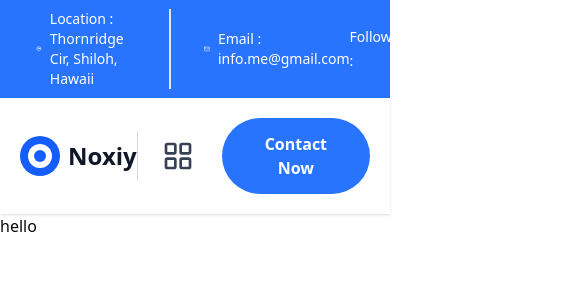
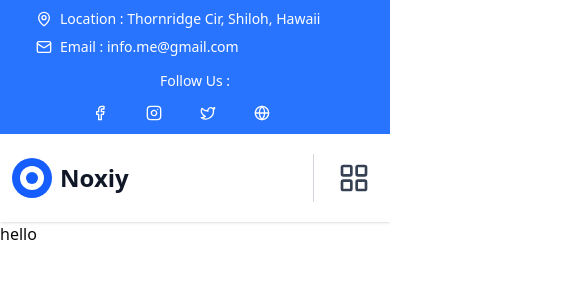
Before and after one commit to inferoinfotech/GP_Finance, a Next.js app: page / in a window 390 px wide. Shown: the top 300 px of the page, 585 px wide, since content can reach past the window. Built offline with nearby package versions, Linux system fonts and the light colour scheme.

Commit message:
Refactor Header and TopHeader components for improved layout and responsiveness

```diff
--- a/src/components/layout/Header.jsx
+++ b/src/components/layout/Header.jsx
@@ -19,7 +19,7 @@ export default function Header() {
     <>
       {/* Header */}
       <header className="bg-white shadow-sm">
-        <div className="mx-auto max-w-container px-5">
+        <div className="w-full max-w-container 2xl:px-8 xl:px-6 lg:px-5 md:px-4 sm:px-4 px-3 mx-auto">
           <div className="flex items-center justify-between py-5">
             {/* Logo */}
             <div className="flex items-center gap-2">
@@ -55,7 +55,7 @@ export default function Header() {
               </button>
 
               {/* Contact Button */}
-              <button className="bg-[#2974FF] text-white px-8 py-3.5 rounded-full font-semibold transition-colors hover:bg-blue-700">
+              <button className="bg-[#2974FF] hidden xl:block text-white px-8 py-3.5 rounded-full font-semibold transition-colors hover:bg-blue-700">
                 Contact Now
               </button>
             </div>
--- a/src/components/layout/TopHeader.jsx
+++ b/src/components/layout/TopHeader.jsx
@@ -1,32 +1,30 @@
 'use client';
 
-import React from 'react'
-import { MapPin, Mail, Facebook, Instagram, Twitter, Globe } from "lucide-react"
+import React from 'react';
+import { MapPin, Mail, Facebook, Instagram, Twitter, Globe } from "lucide-react";
 
 const TopHeader = () => {
   return (
     <section>
-            <div className="bg-[#2974FF] text-white py-[9px] px-[20px]">
-                <div className="max-w-container mx-auto  px-4">
-                    <div className="flex items-center justify-between text-sm">
-                        {/* Location */}
-                        <div className="flex items-center gap-2 ">
+      <div className="bg-[#2974FF] text-white py-[9px] px-5">
+        <div className="max-w-container mx-auto px-4">
+          <div className="flex flex-col md:flex-row md:items-center md:justify-between text-sm gap-y-3">
+
+            {/* Location & Email */}
+            <div className="flex flex-wrap items-center gap-2 text-[14px] font-medium">
+              <div className="flex items-center gap-2">
                 <MapPin className="w-4 h-4 cursor-pointer" />
-                            <span className='border-r-2 pr-[25px] mr-[25px] text-[14px] font-medium cursor-pointer'>Location : Thornridge Cir, Shiloh, Hawaii</span>
+                <span className="sm:pr-[25px] sm:mr-[25px] border-0 lg:border-r-2 cursor-pointer">Location : Thornridge Cir, Shiloh, Hawaii</span>
+              </div>
+              <div className="flex items-center gap-2">
                 <Mail className="w-4 h-4 cursor-pointer" />
-                            <span className='text-[14px] font-medium cursor-pointer'>Email : info.me@gmail.com</span>
+                <span className="cursor-pointer">Email : info.me@gmail.com</span>
               </div>
-
-                        {/* Email */}
-                        <div className="flex items-center gap-2">
-
             </div>
 
             {/* Social Media */}
-                        <div className="w-full lg:w-1/3">
-                            <div className="flex items-center justify-end gap-[30px] sm:mt-1">
-                                <h6 className="text-white text-[14px] leading-[24px] font-medium font-body">Follow Us :</h6>
-                                <div className="overflow-hidden">
+            <div className="w-full md:w-auto flex flex-col sm:flex-row items-center justify-start md:justify-end gap-2 sm:gap-[30px]">
+              <h6 className="text-[14px] leading-[24px] font-medium font-body whitespace-nowrap">Follow Us :</h6>
               <ul className="flex items-center gap-[10px] text-white text-[14px] leading-[24px] font-heading">
                 {/* Facebook */}
                 <li>
@@ -39,7 +37,7 @@ const TopHeader = () => {
                     <Facebook className="w-4 h-4" />
                     <span className="ml-2 w-0 opacity-0 group-hover:ml-[10px] group-hover:w-[95px] group-hover:opacity-100 transition-all duration-300 relative">
                       Facebook
-                                                    <span className="absolute w-[4px] h-[4px] rounded-full bg-white group-hover:bg-white top-1/2 -translate-y-1/2 right-0"></span>
+                      <span className="absolute w-[4px] h-[4px] rounded-full bg-white top-1/2 -translate-y-1/2 right-0" />
                     </span>
                   </a>
                 </li>
@@ -54,7 +52,7 @@ const TopHeader = () => {
                     <Instagram className="w-4 h-4" />
                     <span className="ml-2 w-0 opacity-0 group-hover:ml-[10px] group-hover:w-[100px] group-hover:opacity-100 transition-all duration-300 relative">
                       Instagram
-                                                    <span className="absolute w-[4px] h-[4px] rounded-full bg-white group-hover:bg-white top-1/2 -translate-y-1/2 right-0"></span>
+                      <span className="absolute w-[4px] h-[4px] rounded-full bg-white top-1/2 -translate-y-1/2 right-0" />
                     </span>
                   </a>
                 </li>
@@ -69,7 +67,7 @@ const TopHeader = () => {
                     <Twitter className="w-4 h-4" />
                     <span className="ml-2 w-0 opacity-0 group-hover:ml-[10px] group-hover:w-[78px] group-hover:opacity-100 transition-all duration-300 relative">
                       Twitter
-                                                    <span className="absolute w-[4px] h-[4px] rounded-full bg-white group-hover:bg-white top-1/2 -translate-y-1/2 right-0"></span>
+                      <span className="absolute w-[4px] h-[4px] rounded-full bg-white top-1/2 -translate-y-1/2 right-0" />
                     </span>
                   </a>
                 </li>
@@ -84,19 +82,18 @@ const TopHeader = () => {
                     <Globe className="w-4 h-4" />
                     <span className="ml-2 w-0 opacity-0 group-hover:ml-[10px] group-hover:w-[88px] group-hover:opacity-100 transition-all duration-300 relative">
                       Dribbble
-                                                    <span className="absolute w-[4px] h-[4px] rounded-full bg-white group-hover:bg-white top-1/2 -translate-y-1/2 right-0"></span>
+                      <span className="absolute w-[4px] h-[4px] rounded-full bg-white top-1/2 -translate-y-1/2 right-0" />
                     </span>
                   </a>
                 </li>
               </ul>
             </div>
-                            </div>
-                        </div>
+
           </div>
         </div>
       </div>
     </section>
-    )
-}
+  );
+};
 
-export default TopHeader
+export default TopHeader;
```
Lines whose indentation alone changed are shown as unchanged.
